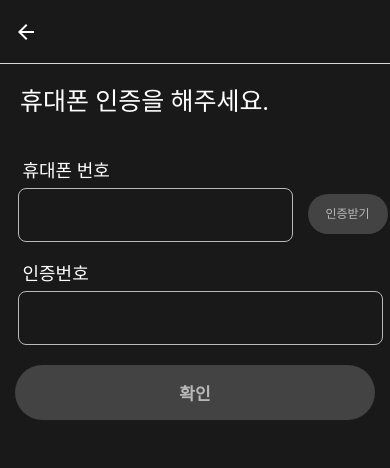
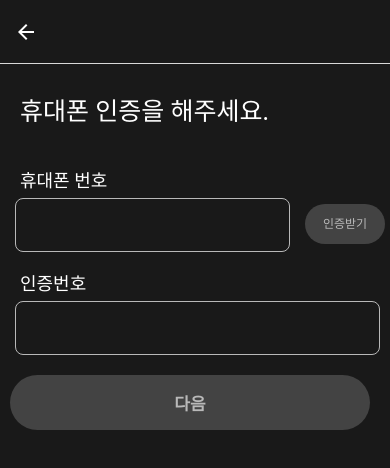
Before and after one commit to teamOpener/OpenOff-Client, a React Native app: screen /PhoneCertification in a window 390 px wide. Shown: the top 468 px of the page. Built offline with nearby package versions, Linux system fonts and the light colour scheme; what react-native-calendars, react-native-permissions would draw is missing.

Commit message:
✨ feat: 구현한 ScreenCover적용

```diff
--- a/src/components/authorize/forms/PhoneCertificationForm/PhoneCertificationForm.tsx
+++ b/src/components/authorize/forms/PhoneCertificationForm/PhoneCertificationForm.tsx
@@ -1,4 +1,3 @@
-import AuthorizeFlowButton from 'components/authorize/buttons/AuthorizeFlowButton/AuthorizeFlowButton';
 import PhoneAuthButton from 'components/authorize/buttons/PhoneAuthButton/PhoneAuthButton';
 import EssentialInput from 'components/authorize/inputs/EssentialInput/EssentialInput';
 import TimerText from 'components/authorize/texts/TimerText/TimerText';
@@ -16,12 +15,10 @@ interface Props {
   authnumber: string;
   setAuthnumber: Dispatch<SetStateAction<string>>;
   handleCertification: () => void;
-  handleAuthorizeFlow: () => void;
 }
 
 const PhoneCertificationForm = ({
   handleCertification,
-  handleAuthorizeFlow,
   phonenumber,
   setPhonenumber,
   authnumber,
@@ -32,11 +29,6 @@ const PhoneCertificationForm = ({
     active: false,
     reactive: false,
   });
-  const isActive =
-    !validatePhoneNumber(phonenumber) &&
-    phonenumber.length > 1 &&
-    !validateAuthNumber(authnumber) &&
-    authnumber.length > 1;
   return (
     <>
       <EssentialInput
@@ -79,16 +71,6 @@ const PhoneCertificationForm = ({
           />
         )}
       </EssentialInput>
-      <AuthorizeFlowButton
-        handlePress={() => {
-          setTimerTrigger(() => {
-            return { reactive: false, active: false };
-          });
-          handleAuthorizeFlow();
-        }}
-        label="확인"
-        isActive={isActive}
-      />
     </>
   );
 };
--- a/src/screens/authorize/finds/EmailFindScreen/EmailFindScreen.style.ts
+++ b/src/screens/authorize/finds/EmailFindScreen/EmailFindScreen.style.ts
@@ -4,7 +4,6 @@ const emailFindScreenStyles = StyleSheet.create({
   container: {
     flex: 1,
     marginTop: 40,
-    paddingLeft: 10,
   },
   authorizeContainer: {
     flex: 1,
--- a/src/screens/authorize/finds/EmailFindScreen/EmailFindScreen.tsx
+++ b/src/screens/authorize/finds/EmailFindScreen/EmailFindScreen.tsx
@@ -1,6 +1,8 @@
+import ScreenCover from 'components/authorize/covers/ScreenCover/ScreenCover';
 import PhoneCertificationForm from 'components/authorize/forms/PhoneCertificationForm/PhoneCertificationForm';
-import React, { useState } from 'react';
-import { View, Image } from 'react-native';
+import { useState } from 'react';
+import { Image, View } from 'react-native';
+import { validateAuthNumber, validatePhoneNumber } from 'utils/validate';
 import emailFindScreenStyles from './EmailFindScreen.style';
 
 const EmailFindScreen = () => {
@@ -13,17 +15,29 @@ const EmailFindScreen = () => {
   const handleAuthorizeFlow = () => {
     setIsAuthorize(true);
   };
+  const isActive =
+    !validatePhoneNumber(phonenumber) &&
+    phonenumber.length > 1 &&
+    !validateAuthNumber(authnumber) &&
+    authnumber.length > 1;
   return (
     <View style={emailFindScreenStyles.container}>
       {!isAuthorize ? (
+        <ScreenCover
+          authorizeButton={{
+            handlePress: handleAuthorizeFlow,
+            label: '다음',
+            isActive,
+          }}
+        >
           <PhoneCertificationForm
             phonenumber={phonenumber}
             setPhonenumber={setPhonenumber}
             authnumber={authnumber}
             setAuthnumber={setAuthnumber}
             handleCertification={handleCertification}
-          handleAuthorizeFlow={handleAuthorizeFlow}
           />
+        </ScreenCover>
       ) : (
         <View style={emailFindScreenStyles.authorizeContainer}>
           <Image
--- a/src/screens/authorize/finds/PasswordFindScreen/PasswordFindScreen.style.ts
+++ b/src/screens/authorize/finds/PasswordFindScreen/PasswordFindScreen.style.ts
@@ -3,7 +3,6 @@ import { StyleSheet } from 'react-native';
 const passwordFindScreenStyles = StyleSheet.create({
   container: {
     flex: 1,
-    paddingLeft: 10,
     marginTop: 20,
   },
 });
--- a/src/screens/authorize/joins/AgreeToTermScreen/AgreeToTermScreen.style.ts
+++ b/src/screens/authorize/joins/AgreeToTermScreen/AgreeToTermScreen.style.ts
@@ -8,6 +8,9 @@ const agreeToTermScreenStyles = StyleSheet.create({
     flexDirection: 'column',
     backgroundColor: colors.background,
     position: 'relative',
+  },
+  scrollContainer: {
+    flex: 1,
   },
   checkButtonContainer: {
     flexDirection: 'column',
--- a/src/screens/authorize/joins/AgreeToTermScreen/AgreeToTermScreen.tsx
+++ b/src/screens/authorize/joins/AgreeToTermScreen/AgreeToTermScreen.tsx
@@ -1,6 +1,6 @@
 import { NavigationProp, useNavigation } from '@react-navigation/native';
-import AuthorizeFlowButton from 'components/authorize/buttons/AuthorizeFlowButton/AuthorizeFlowButton';
 import CheckButton from 'components/authorize/buttons/CheckButton/CheckButton';
+import ScreenCover from 'components/authorize/covers/ScreenCover/ScreenCover';
 import Text from 'components/common/Text/Text';
 import { UserInfoStatus } from 'constants/join';
 import { AuthorizeMenu } from 'constants/menu';
@@ -55,7 +55,16 @@ const AgreeToTermScreen = ({ dispatch }: Props) => {
   ]);
   const isActive = term.termToPrivacy && term.termToTeenager && term.termToUse;
   return (
-    <View style={agreeToTermScreenStyles.container}>
+    <ScreenCover
+      authorizeButton={{
+        handlePress: () => {
+          dispatch({ type: UserInfoStatus.SET_AGREE_TO_TERM, term: 'Y' });
+          navigation.navigate(AuthorizeMenu.PhoneCertification);
+        },
+        label: '확인',
+        isActive,
+      }}
+    >
       <View style={agreeToTermScreenStyles.titleContainer}>
         <Text variant="h1" color="white">
           서비스 이용 약관에
@@ -100,15 +109,7 @@ const AgreeToTermScreen = ({ dispatch }: Props) => {
           label="(선택) 마케팅 정보 수신동의"
         />
       </View>
-      <AuthorizeFlowButton
-        handlePress={() => {
-          dispatch({ type: UserInfoStatus.SET_AGREE_TO_TERM, term: 'Y' });
-          navigation.navigate(AuthorizeMenu.PhoneCertification);
-        }}
-        label="확인"
-        isActive={isActive}
-      />
-    </View>
+    </ScreenCover>
   );
 };
 
--- a/src/screens/authorize/joins/EmailPasswordScreen/EmailPasswordScreen.style.ts
+++ b/src/screens/authorize/joins/EmailPasswordScreen/EmailPasswordScreen.style.ts
@@ -4,7 +4,6 @@ import { colors } from 'styles/theme';
 const emailPasswordScreenStyles = StyleSheet.create({
   container: {
     flex: 1,
-    alignItems: 'center',
     backgroundColor: colors.background,
   },
   titleContainer: {
--- a/src/screens/authorize/joins/EmailPasswordScreen/EmailPasswordScreen.tsx
+++ b/src/screens/authorize/joins/EmailPasswordScreen/EmailPasswordScreen.tsx
@@ -1,5 +1,5 @@
 import { NavigationProp, useNavigation } from '@react-navigation/native';
-import AuthorizeFlowButton from 'components/authorize/buttons/AuthorizeFlowButton/AuthorizeFlowButton';
+import ScreenCover from 'components/authorize/covers/ScreenCover/ScreenCover';
 import EssentialInput from 'components/authorize/inputs/EssentialInput/EssentialInput';
 import Text from 'components/common/Text/Text';
 import { UserInfoStatus } from 'constants/join';
@@ -26,6 +26,19 @@ const EmailPasswordScreen = ({ dispatch }: Props) => {
     password.length > 1;
   return (
     <View style={emailPasswordScreenStyles.container}>
+      <ScreenCover
+        authorizeButton={{
+          handlePress: () => {
+            dispatch({
+              type: UserInfoStatus.SET_EMAIL_ADDRESS_PASSWORD,
+              emailPassword: { email, password },
+            });
+            navigation.navigate(AuthorizeMenu.AgreeToTerm);
+          },
+          label: '확인',
+          isActive,
+        }}
+      >
         <View style={emailPasswordScreenStyles.titleContainer}>
           <Text color="white" variant="h1">
             이메일과 비밀번호를
@@ -48,17 +61,7 @@ const EmailPasswordScreen = ({ dispatch }: Props) => {
           setValue={setPassword}
           type="password"
         />
-      <AuthorizeFlowButton
-        handlePress={() => {
-          dispatch({
-            type: UserInfoStatus.SET_EMAIL_ADDRESS_PASSWORD,
-            emailPassword: { email, password },
-          });
-          navigation.navigate(AuthorizeMenu.AgreeToTerm);
-        }}
-        label="확인"
-        isActive={isActive}
-      />
+      </ScreenCover>
     </View>
   );
 };
--- a/src/screens/authorize/joins/PhoneCertificationScreen/PhoneCertificationScreen.style.ts
+++ b/src/screens/authorize/joins/PhoneCertificationScreen/PhoneCertificationScreen.style.ts
@@ -5,14 +5,12 @@ const phoneCertificationScreenStyles = StyleSheet.create({
   container: {
     backgroundColor: colors.background,
     flex: 1,
-    flexDirection: 'column',
-    alignItems: 'center',
-    position: 'relative',
   },
   title: {
     width: 350,
     height: 50,
     marginTop: 20,
+    marginLeft: 10,
     marginBottom: 25,
   },
 });
--- a/src/screens/authorize/joins/PhoneCertificationScreen/PhoneCertificationScreen.tsx
+++ b/src/screens/authorize/joins/PhoneCertificationScreen/PhoneCertificationScreen.tsx
@@ -1,12 +1,13 @@
 import { NavigationProp, useNavigation } from '@react-navigation/native';
+import ScreenCover from 'components/authorize/covers/ScreenCover/ScreenCover';
 import PhoneCertificationForm from 'components/authorize/forms/PhoneCertificationForm/PhoneCertificationForm';
 import Text from 'components/common/Text/Text';
 import { UserInfoStatus } from 'constants/join';
 import { AuthorizeMenu } from 'constants/menu';
 import { Dispatch, useState } from 'react';
-import { View } from 'react-native';
 import { AuthStackParamList } from 'types/apps/menu';
 import { Action } from 'types/join';
+import { validateAuthNumber, validatePhoneNumber } from 'utils/validate';
 import phoneCertificationScreenStyles from './PhoneCertificationScreen.style';
 
 interface Props {
@@ -27,8 +28,19 @@ const PhoneCertificationScreen = ({ dispatch }: Props) => {
     });
     navigation.navigate(AuthorizeMenu.Nickname);
   };
+  const isActive =
+    !validatePhoneNumber(phonenumber) &&
+    phonenumber.length > 1 &&
+    !validateAuthNumber(authnumber) &&
+    authnumber.length > 1;
   return (
-    <View style={phoneCertificationScreenStyles.container}>
+    <ScreenCover
+      authorizeButton={{
+        handlePress: handleAuthorizeFlow,
+        label: '다음',
+        isActive,
+      }}
+    >
       <Text
         variant="h1"
         color="white"
@@ -38,13 +50,12 @@ const PhoneCertificationScreen = ({ dispatch }: Props) => {
       </Text>
       <PhoneCertificationForm
         handleCertification={handleCertification}
-        handleAuthorizeFlow={handleAuthorizeFlow}
         phonenumber={phonenumber}
         setPhonenumber={setPhonenumber}
         authnumber={authnumber}
         setAuthnumber={setAuthnumber}
       />
-    </View>
+    </ScreenCover>
   );
 };
 
```
Also changed, not shown: src/screens/authorize/finds/PasswordFindScreen/PasswordFindScreen.tsx (+19 -17 lines). Lines whose indentation alone changed are shown as unchanged.
